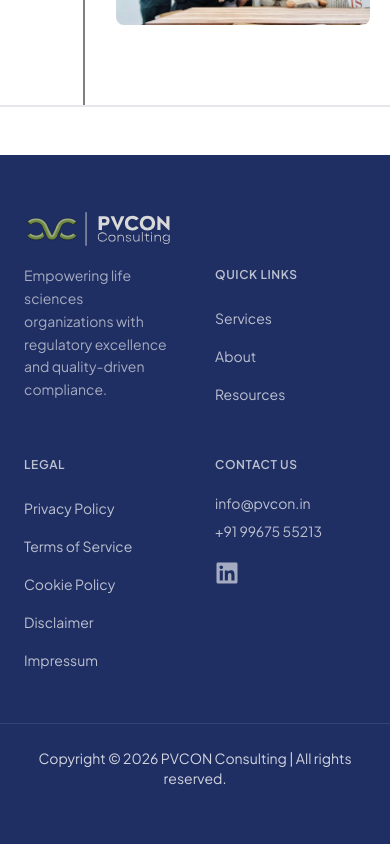
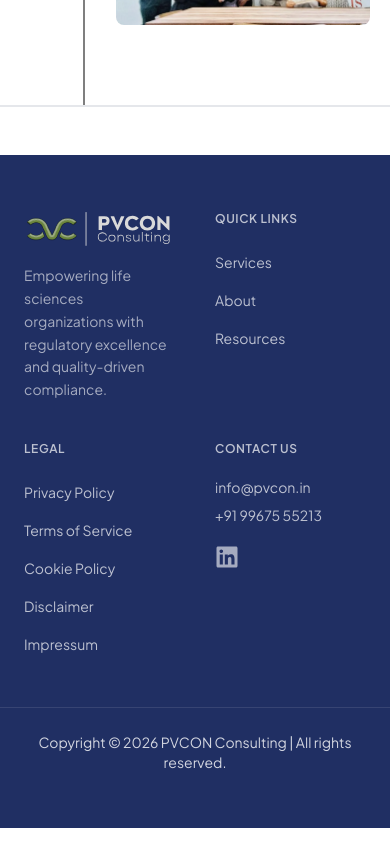
Before and after one commit to yash-3010/pvcon-website, a Next.js app: page /en/gallery in a window 390 px wide. Shown: the part 6808-7652 px from the top of the page. Built offline with nearby package versions, Linux system fonts and the light colour scheme; no server answers.

Commit message:
Refactor Footer component layout structure

```diff
--- a/src/components/Footer.tsx
+++ b/src/components/Footer.tsx
@@ -43,7 +43,7 @@ const Footer: React.FC = async () => {
             {t("subheading")}
           </p>
         </div>
-        <div className="mt-14 lg:mt-0">
+        <div>
           <h2 className="text-xs font-semibold uppercase tracking-wider mb-5 text-white/70">
             {t("quickLinksTitle")}
           </h2>
```
